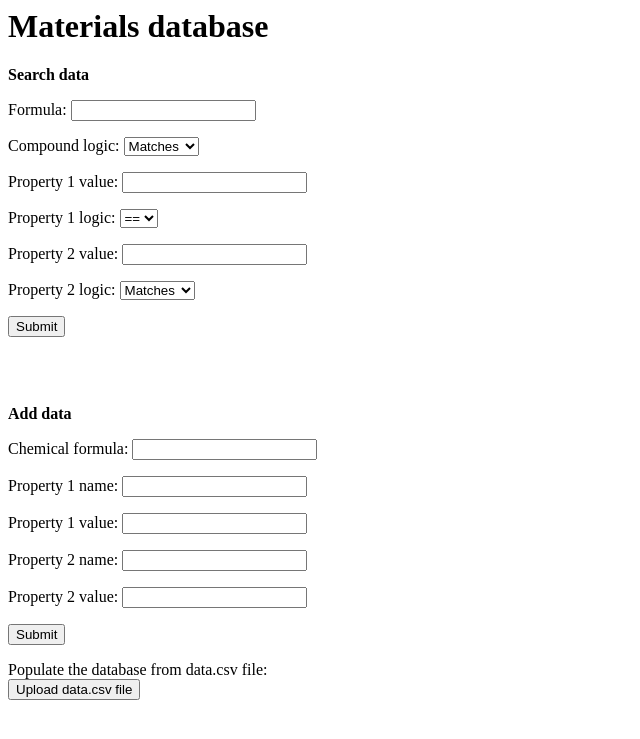
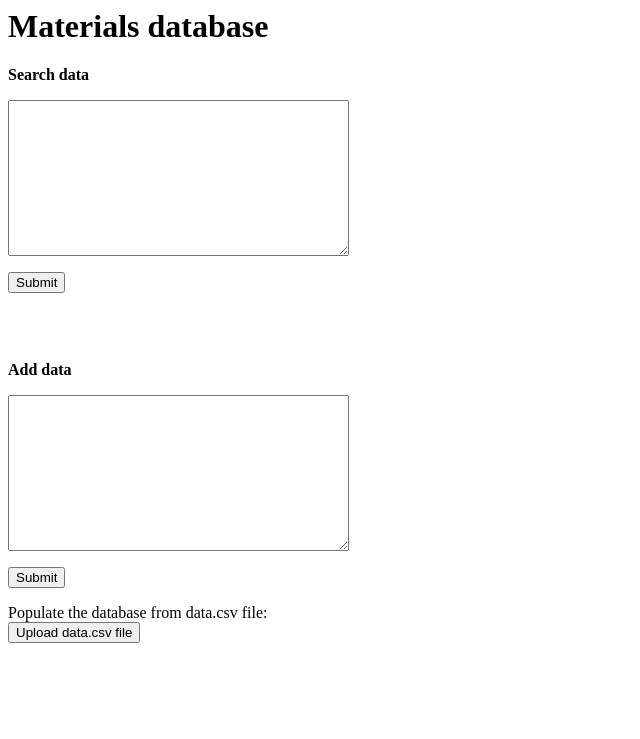
Before and after one commit to agaiduk/materials-db, a Django app: page / in a window 1280 px wide. Shown: the top 739 px of the page, without its empty margins (0-640 px from the left). Run offline with Django 3.2, Linux system fonts and the light colour scheme.

Commit message:
Changed the structure of database; got rid of a lot of hard-coded references; completely re-implemented the add/search requests

```diff
--- a/data/admin.py
+++ b/data/admin.py
@@ -1,6 +1,7 @@
 from django.contrib import admin
-from .models import Material
+from .models import Material, Property
 
 # Register your models here.
 
 admin.site.register(Material)
+admin.site.register(Property)
--- a/data/forms.py
+++ b/data/forms.py
@@ -1,50 +1,5 @@
 from django import forms
-from .models import Material, DataFile
 
 
-class MaterialAddForm(forms.ModelForm):
-    class Meta:
-        model = Material
-        fields = '__all__'
-
-
-class DataUploadForm(forms.ModelForm):
-    class Meta:
-        model = DataFile
-        fields = ('description', 'data_file', )
-
-
-class MaterialSearchForm(forms.ModelForm):
-    string_options = (
-        ("match", "Matches"),
-        ("contains", "Contains"),
-    )
-    float_options = (
-        ("eq", "=="),
-        ("gt", ">"),
-        ("ge", ">="),
-        ("lt", "<"),
-        ("le", "<="),
-    )
-    chemical_formula = forms.CharField(label='Formula', max_length=50, required = False)
-    compound_logic = forms.ChoiceField(label="Compound logic", widget=forms.Select, required = False, choices = string_options)
-    property1_value = forms.FloatField(label='Property 1 value', required = False)
-    property1_logic = forms.ChoiceField(label="Property 1 logic", widget=forms.Select, required = False, choices = float_options)
-    property2_value = forms.CharField(label='Property 2 value', max_length=50, required = False)
-    property2_logic = forms.ChoiceField(label="Property 2 logic", widget=forms.Select, required = False, choices = string_options)
-    class Meta:
-        model = Material
-        exclude = ('property1_name', 'property2_name', )
-        fields = ('chemical_formula', 'compound_logic', 'property1_value', 'property1_logic', 'property2_value', 'property2_logic', )
-
-
-#    class PropertyChar():
-#        name = forms.CharField(label='Property name', max_length=50, required = False)
-#        value = forms.CharField(label='Property value', max_length=50, required = False)
-#        logic = forms.ChoiceField(label="Property logic", widget=forms.Select, required = False, choices = MaterialSearchForm.string_options)
-#
-#
-#    class PropertyFloat():
-#        name = forms.CharField(label='Property name', max_length=50, required = False)
-#        value = forms.FloatField(label='Property value', max_length=50, required = False)
-#        logic = forms.ChoiceField(label="Property logic", widget=forms.Select, required = False, choices = MaterialSearchForm.string_options)
+class JSONForm(forms.Form):
+     entry = forms.CharField(label="", widget=forms.Textarea)
--- a/data/templates/data/search_results.html
+++ b/data/templates/data/search_results.html
@@ -8,11 +8,7 @@
     </tr>
     {% for item in query %}
     <tr>
-        <td>{{ item.chemical_formula }}</td>
-        <td>{{ item.property1_name }}</td>
-        <td>{{ item.property1_value }}</td>
-        <td>{{ item.property2_name }}</td>
-        <td>{{ item.property2_value }}</td>
+        <td>{{ item.compound }}</td>
     </tr>
     {% endfor %}
 </table>
--- a/data/urls.py
+++ b/data/urls.py
@@ -4,7 +4,7 @@ from . import views
 
 urlpatterns = [
     path('', views.index, name='index'),
-    path('add/', views.add, name='add'),
-    path('upload/', views.upload, name='upload'),
-    path('search/', views.search, name='search'),
+    path('add', views.add, name='add'),
+    path('search', views.search, name='search'),
+    path('upload', views.upload, name='upload')
 ]
--- a/data/views.py
+++ b/data/views.py
@@ -1,39 +1,22 @@
 from django.shortcuts import render
-from django.http import HttpResponse, HttpResponseRedirect
+from django.http import HttpResponse, HttpResponseRedirect, JsonResponse
 from django.urls import reverse
+import json
+#import requests
 
-from .models import Material
-from .forms import MaterialSearchForm, MaterialAddForm
-#from .forms import DataUploadForm  # For loading data from a csv file
-from .load_data import csv_to_db
+from .models import Material, MaterialSerializer
+from .forms import JSONForm
+#from .forms import DataUploadForm  # Form for loading data from a csv file
+from .load_data import csv_to_db, valid_float
 
 # Create your views here.
 
 csv_file = 'data.csv'
 
 def index(request):
-    search_form = MaterialSearchForm()
-    add_form = MaterialAddForm()
-    #data_upload_form = DataUploadForm()
-    #return render(request, 'data/index.html', {'search_form': search_form, 'add_form': add_form, 'csv_form': data_upload_form})
+    search_form = JSONForm()
+    add_form = JSONForm()
     return render(request, 'data/index.html', {'search_form': search_form, 'add_form': add_form})
-
-
-def add(request):
-    if request.method == 'POST':
-        form = MaterialAddForm(request.POST)
-        ## check whether it's valid:
-        if form.is_valid():
-            print("The form is valid")
-            print(form)
-            form.save()
-            return HttpResponseRedirect(reverse('index'))
-        else:
-            print("The form is invalid")
-            return HttpResponse("POST request to /data/add/ successful but the form is invalid.")
-    else:
-        # Actually can serve a webpage with add form for GET request
-        return HttpResponseRedirect(reverse('index'))
 
 
 def upload(request):
@@ -48,48 +31,113 @@ def upload(request):
         return HttpResponse("POST request to /data/upload/ successful, the data.csv file was uploaded.")
 
 
+def get_db_operator(string):
+    logic_operators = {
+        ("eq", "==", "=", "match", "matches"): "iexact",
+        ("contain", "contains", "contained", "in"): "icontains",
+        (">", "gt", "more"): "gt",
+        (">=", "gte", "ge"): "gte",
+        ("<", "lt", "less"): "lt",
+        ("<=", "=<" "lte", "le"): "lte"
+    }
+    for key in logic_operators:
+        if string in key:
+            return logic_operators[key]
+    return None
+
+
+def check_db_operator_type(operator, data_type):
+    """ Check if correct operator is used for a given data type """
+    if data_type == str and operator not in ["iexact", "icontains"]:
+        raise ValueError("{} is an incorrect logic operator for character data".format(operator))
+    elif data_type == float and operator not in ["iexact", "gt", "gte", "lt", "lte"]:
+        raise ValueError("{} is an incorrect logic operator for numerical data".format(operator))
+
+
+def json_to_query(json_query):
+    """ This function creates db query from a dictionary """
+    db_query = Material.objects
+    # Check JSON with respect to schema to make sure it's correct
+    # Parse query into fields
+    if "compound" in json_query:
+        compound_name, compound_logic = json_query["compound"]["value"], json_query["compound"]["logic"]
+        search_type = get_db_operator(compound_logic)
+        check_db_operator_type(search_type, str)
+        db_query = db_query.filter(**{'compound__' + search_type: compound_name})
+    if "properties" in json_query:
+        for compound_property in json_query["properties"]:
+            compound_property_name = compound_property["name"]
+            compound_property_value = compound_property["value"]
+            compound_property_logic = compound_property["logic"]
+            search_type = get_db_operator(compound_property_logic)
+            # Process requests that are floats
+            if valid_float(compound_property_value):
+                check_db_operator_type(search_type, float)
+                db_query = db_query.filter(properties__propertyName__iexact=compound_property_name,
+                    **{'properties__propertyValue__' + search_type: compound_property_value}
+                    )
+            # Process requests that are strings
+            else:
+                check_db_operator_type(search_type, str)
+                db_query = db_query.filter(properties__propertyName__iexact=compound_property_name,
+                    **{'properties__propertyValue__' + search_type: compound_property_value}
+                    )
+    return db_query
+
+
+def db_to_json(db_query):
+    """ Takes in the QuerySet and returns a list of dictionaries """
+    materials_found = []
+    for material in db_query:
+        materials_found.append(MaterialSerializer(instance=material).data)
+    return materials_found
+
+
+def add(request):  # Accepts JSON as a request
+    if request.method == 'POST':
+        alloys = json.loads(request.body)  # Convert JSON to dictionary
+        # Check JSON with respect to the schema to make sure it's correct
+        for alloy in alloys:
+            material = Material(compound=alloy["compound"])
+            material.save()
+            for compound_property in alloy["properties"]:
+                propertyName = compound_property["propertyName"]
+                propertyValue = compound_property["propertyValue"]
+                material.properties.create(propertyName=propertyName, propertyValue=propertyValue)
+        return HttpResponse("POST request to /data/add successful.")
+    else:
+        # GET request to /data/add generates a form for adding the compounds to database
+        #add_form = JSONForm()
+        #return render(request, 'data/add.html', {'add_form': add_form})
+        return HttpResponseRedirect(reverse('index'))
+
+
 def search(request):
     if request.method == 'POST':
-        print(request)
-        form = MaterialSearchForm(request.POST)
-        ## check whether it's valid:
-        if form.is_valid():
-            print("The form is valid")
-            f = form.cleaned_data
-            print(f)
-            query = Material.objects.all()
-            # Filter by the compound name
-            if f["chemical_formula"]:
-                value = f["chemical_formula"]
-                logic = f["compound_logic"]
-                if logic == "match":
-                    query = query.filter(chemical_formula__iexact=value)
-                elif logic == "contains":
-                    query = query.filter(chemical_formula__icontains=value)
-            # Filter by the property1 value
-            if f["property1_value"]:
-                value = f["property1_value"]
-                logic = f["property1_logic"]
-                if logic == "eq":
-                    query = query.filter(property1_value=value)
-                elif logic == "gt":
-                    query = query.filter(property1_value__gt=value)
-                elif logic == "ge":
-                    query = query.filter(property1_value__ge=value)
-                elif logic == "lt":
-                    query = query.filter(property1_value__lt=value)
-            # Filter by the property1 value
-            if f["property2_value"]:
-                value = f["property2_value"]
-                logic = f["property2_logic"]
-                if logic == "match":
-                    query = query.filter(property2_value__iexact=value)
-                elif logic == "contains":
-                    query = query.filter(property2_value__icontains=value)
-            return render(request, 'data/search_results.html', {'query': query})
-        else:
-            print("The form is invalid")
-            return HttpResponse("POST request to /data/search/ successful but the form is invalid.")
+        json_query = json.loads(request.body)
+        db_query = json_to_query(json_query)
+        json_search_result = db_to_json(db_query)
+        return JsonResponse(json_search_result, safe=False)
     else:
         # Actually can serve a webpage with add form for GET request
         return HttpResponseRedirect(reverse('index'))
+
+''' Code I was playing with to implement POST requests from within the app
+def input(request):
+    """ Process the form and send JSON POST request to /data/add or /data/search """
+    if request.method == 'POST':
+        form = JSONForm(request.POST)
+        # check whether the form is valid and extract clean data from it
+        if form.is_valid():
+            print("The form is valid")
+            query = form.cleaned_data['entry']
+            response = requests.post('http://127.0.0.1:8000/data/add', data=query)
+            print(response)
+            return HttpResponse("POST request to /data successful, the form is valid.")
+        else:
+            print("The form is invalid")
+            return HttpResponse("POST request to /data/add/ successful but the form is invalid.")
+    else:
+        # Actually can serve a webpage with add form for GET request
+        return HttpResponseRedirect(reverse('index'))
+'''
```
Also changed, not shown: data/load_data.py (+17 -9 lines), data/models.py (+30 -13 lines), data/templates/data/add.html (+13 -1 lines), data/migrations/0001_initial.py, data/migrations/0002_auto_20180217_1342.py (deleted), data/migrations/0002_auto_20180225_1716.py (added), db.sqlite3.
